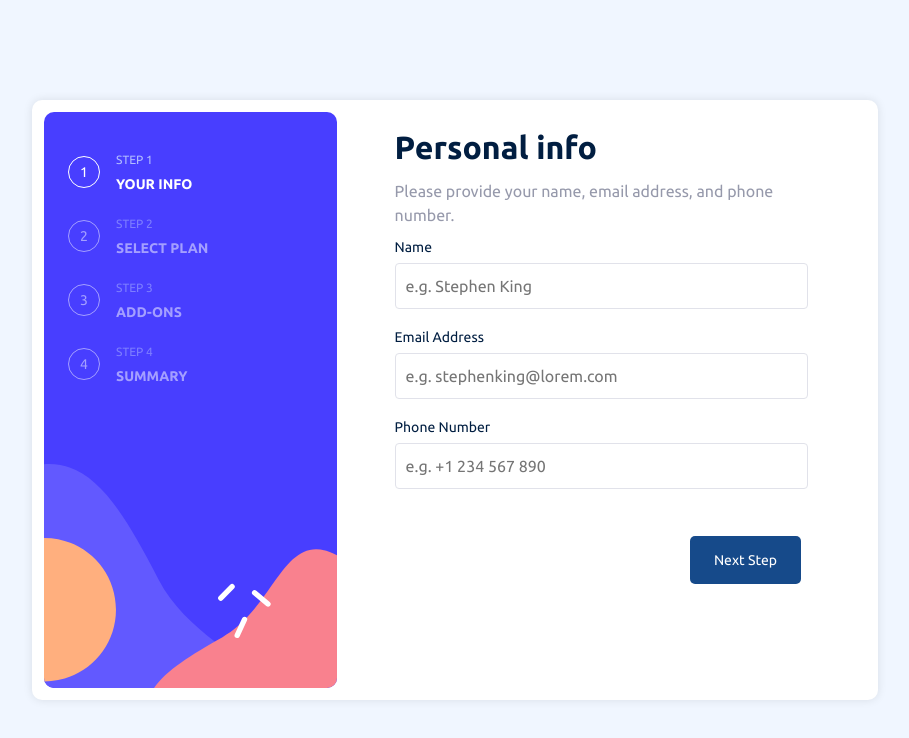
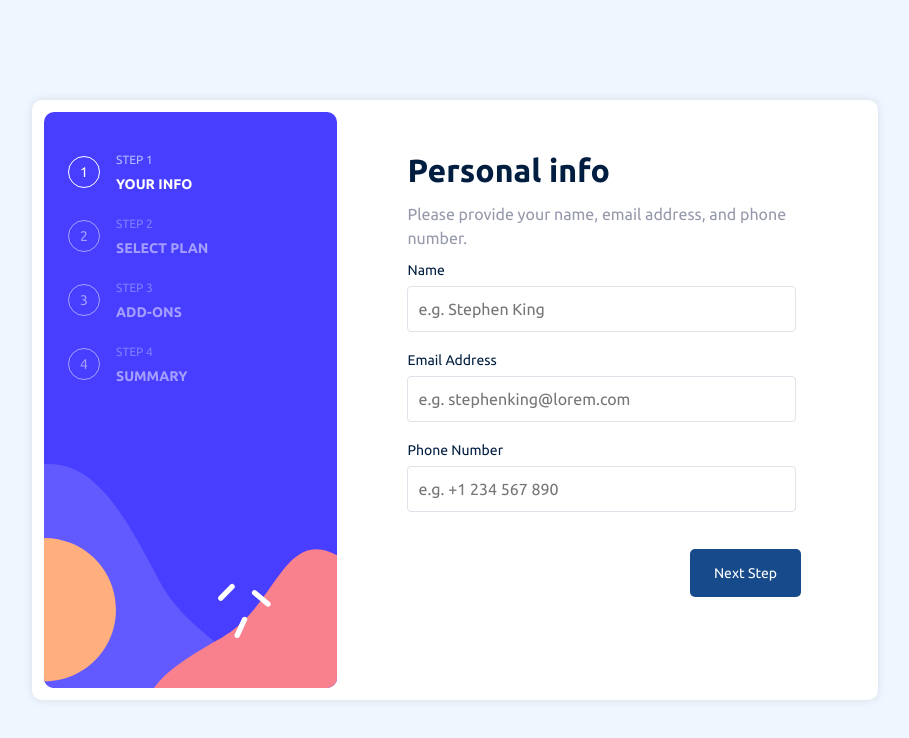
Before and after one commit to Doileo/multi-step-form, a React (Create React App) app: page / in a window 1280 px wide. Shown: the top 738 px of the page, without its empty margins (185-1094 px from the left). Built offline with nearby package versions, Linux system fonts and the light colour scheme.

Commit message:
Adjusted layout for screens larger than 768px

```diff
--- a/src/components/AddOns/AddOns.css
+++ b/src/components/AddOns/AddOns.css
@@ -129,7 +129,7 @@
     box-shadow: none;
     margin: 2% auto 0;
     padding: 1rem;
-    width: 100%;
+    width: 92%;
     gap: 2.25rem;
   }
 
--- a/src/components/Confirmation/Confirmation.css
+++ b/src/components/Confirmation/Confirmation.css
@@ -67,9 +67,9 @@ a:hover {
     justify-content: center;
     align-items: center;
     box-shadow: none;
-    margin: -1% auto 0;
+    margin: 15% auto 0;
     padding: 0.5rem;
-    width: 100%;
+    width: 90%;
     gap: 2.25rem;
   }
 
@@ -85,7 +85,7 @@ a:hover {
   .confirmation .navigation-buttons {
     width: 100%;
     padding: 1rem 0;
-    margin-top: 2.5rem;
+    margin-top: 18%;
   }
 
   .confirmation__go-home:hover {
--- a/src/components/PersonalInfo/PersonalInfo.css
+++ b/src/components/PersonalInfo/PersonalInfo.css
@@ -13,7 +13,6 @@
   position: relative;
   z-index: 1;
   background: var(--white-color);
-  padding: 1.5rem;
   border-radius: 10px;
   box-shadow: 0px 8px 6px rgba(0, 0, 0, 0.1);
   flex-grow: 1;
@@ -90,12 +89,14 @@ label {
 
   .info-content {
     box-shadow: none;
-    margin: -5% auto;
+    margin: 4% auto -8%;
+    padding: 0 1.5rem;
     display: grid;
     gap: 0.5rem;
     background: transparent;
     min-height: auto;
     flex-grow: unset;
+    width: 85%;
   }
 
   .info-heading {
@@ -109,7 +110,7 @@ label {
   .navigation-buttons {
     position: unset;
     width: 84%;
-    margin: 0 auto;
+    margin: 6% auto 0;
   }
 
   .next-step__button:hover {
--- a/src/components/SelectPlan/SelectPlan.css
+++ b/src/components/SelectPlan/SelectPlan.css
@@ -150,9 +150,8 @@ input:checked + .slider:before {
 @media (min-width: 768px) {
   .select-plan {
     box-shadow: none;
-    margin: 4% auto 0;
-    padding: 0 1rem;
-    width: 100%;
+    margin: -2% auto;
+    width: 98%;
     gap: 2.5rem;
   }
 
```
